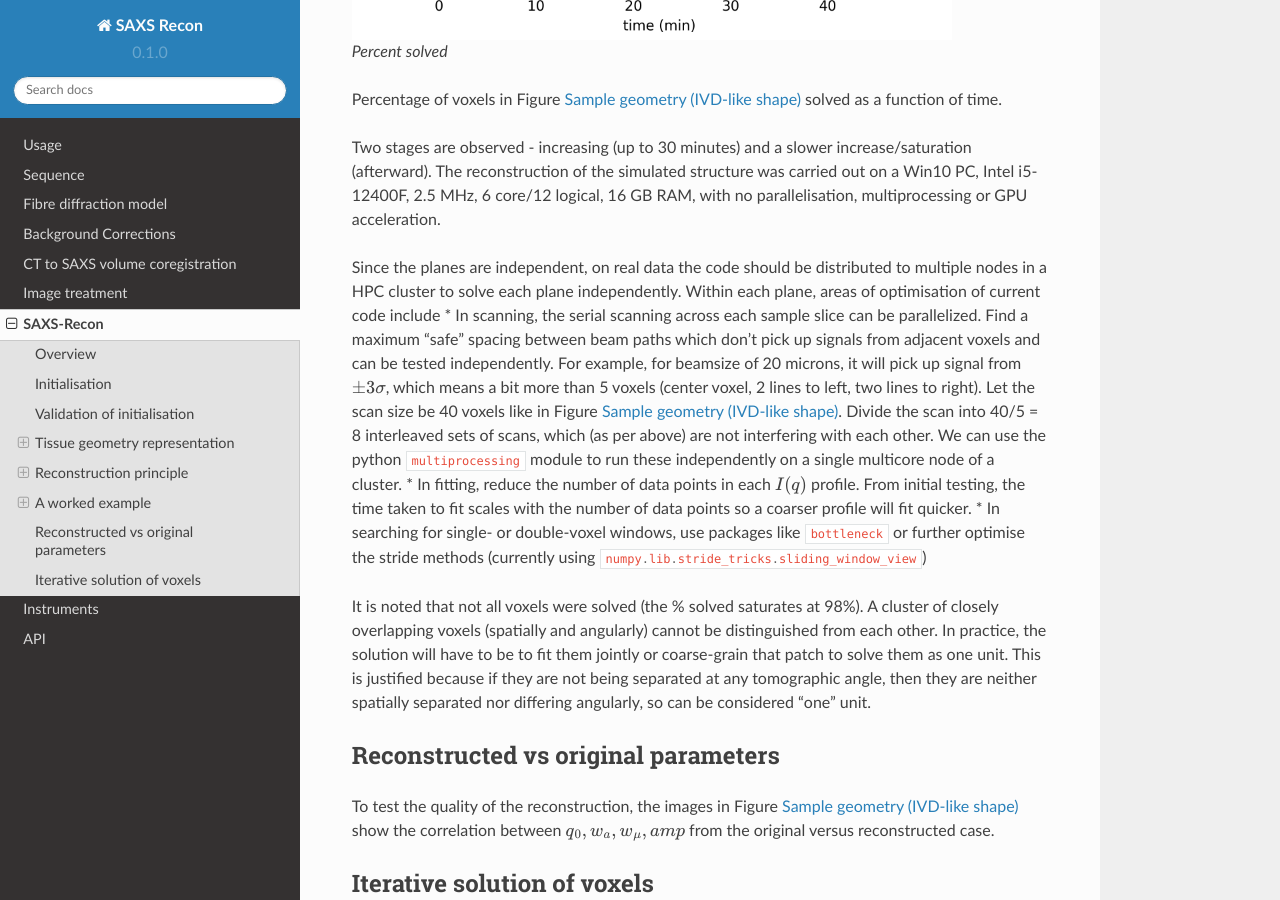
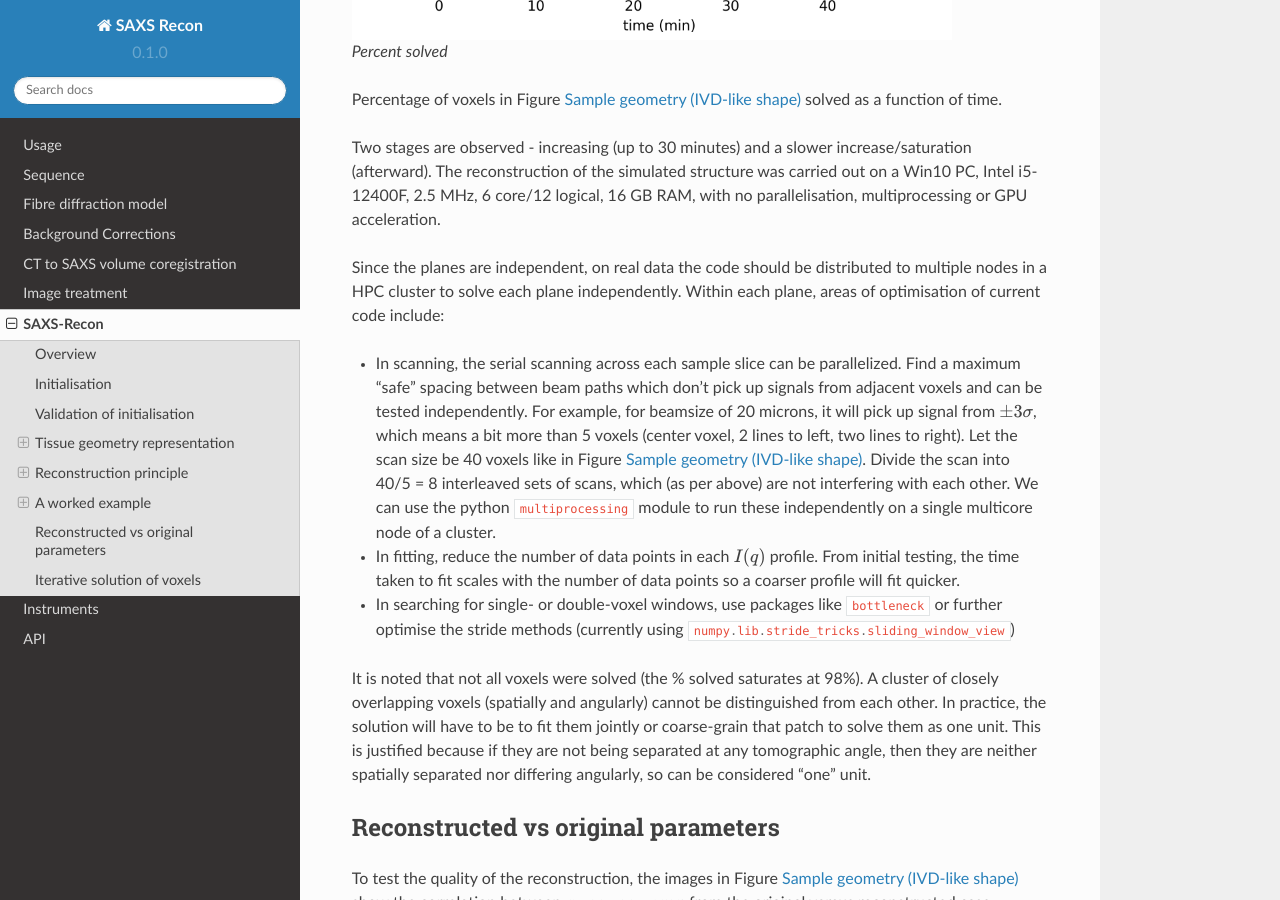
Before and after one commit to himadri111/saxs-docs-tutorial, a Sphinx documentation site: the page built from docs/source/saxsrecon.rst, in a window 1280 px wide and 900 px high, scrolled down 11261 px. Built offline with Sphinx 7.4.7 and the Read the Docs theme 2.0.0, drawn with Linux system fonts in a browser that asks for light colours.

```diff
--- a/docs/source/saxsrecon.rst
+++ b/docs/source/saxsrecon.rst
@@ -269,7 +269,8 @@ The progress of the reconstruction in solving voxels for the simulated IVD-like
 
 Two stages are observed - increasing (up to 30 minutes) and a slower increase/saturation (afterward). The reconstruction of the simulated structure was carried out on a Win10 PC, Intel i5-12400F, 2.5 MHz, 6 core/12 logical, 16 GB RAM, with no parallelisation, multiprocessing or GPU acceleration.
 
-Since the planes are independent, on real data the code should be distributed to multiple nodes in a HPC cluster to solve each plane independently. Within each plane, areas of optimisation of current code include
+Since the planes are independent, on real data the code should be distributed to multiple nodes in a HPC cluster to solve each plane independently. Within each plane, areas of optimisation of current code include:
+
 * In scanning, the serial scanning across each sample slice can be parallelized. Find a maximum "safe" spacing between beam paths which don't pick up signals from adjacent voxels and can be tested independently. For example, for beamsize of 20 microns, it will pick up signal from :math:`\pm 3\sigma`, which means a bit more than 5 voxels (center voxel, 2 lines to left, two lines to right). Let the scan size be 40 voxels like in Figure :ref:`modelivdtop`. Divide the scan into 40/5 = 8 interleaved sets of scans, which (as per above) are not interfering with each other. We can use the python :python:`multiprocessing` module to run these independently on a single multicore node of a cluster.
 * In fitting, reduce the number of data points in each :math:`I(q)` profile. From initial testing, the time taken to fit scales with the number of data points so a coarser profile will fit quicker.
 * In searching for single- or double-voxel windows, use packages like :python:`bottleneck` or further optimise the stride methods (currently using :python:`numpy.lib.stride_tricks.sliding_window_view`)
```
